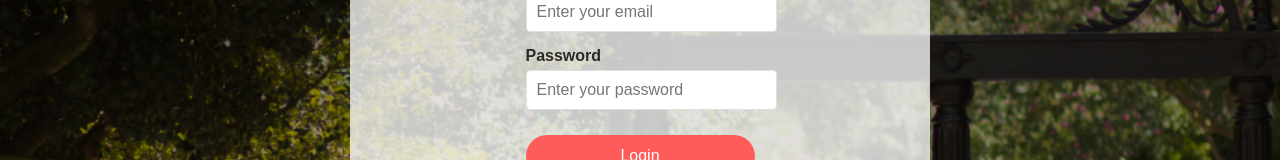
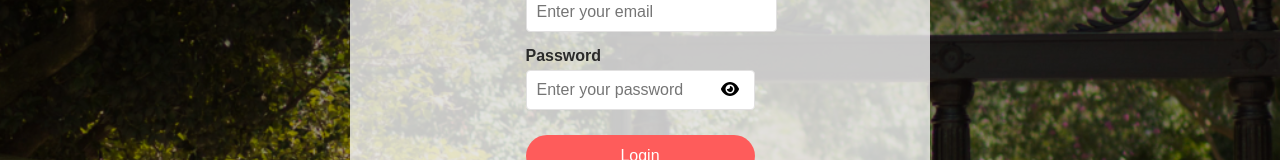
Before and after one commit to alyssa-hong/CampusConnect, a Next.js app: page /login in a window 1280 px wide. Shown: the part 219-379 px from the top of the page. Built offline with nearby package versions, Linux system fonts and the light colour scheme.

Commit message:
fixed user settings, and added toggle password feature for login

```diff
--- a/src/components/Footer/Footer.tsx
+++ b/src/components/Footer/Footer.tsx
@@ -1,12 +1,11 @@
 import React from 'react';
 import Link from 'next/link';
-import { FaGithub } from 'react-icons/fa'; // Import GitHub logo from react-icons
-import './Footer.css'; // Import the Footer CSS
+import { FaGithub } from 'react-icons/fa';
+import './Footer.css';
 
 const Footer: React.FC = () => {
   return (
     <footer className="footer">
-      {/* GitHub Link */}
       <a
         href="https://github.com/alyssa-hong/campusConnect"
         target="_blank"
--- a/src/pages/api/getUser.ts
+++ b/src/pages/api/getUser.ts
@@ -1,4 +1,3 @@
-// pages/api/getUser.ts (or .js)
 import { NextApiRequest, NextApiResponse } from 'next';
 import connectMongoDB from '../../libs/mongodb';
 import User from '../../models/user';
--- a/src/pages/api/signup.ts
+++ b/src/pages/api/signup.ts
@@ -1,5 +1,6 @@
 import User from '@/models/user';
 import connectMongoDB from '@/libs/mongodb';
+import bcrypt from 'bcryptjs';
 import { NextApiRequest, NextApiResponse } from 'next';
 
 export default async function handler(req: NextApiRequest, res: NextApiResponse) {
@@ -10,20 +11,38 @@ export default async function handler(req: NextApiRequest, res: NextApiResponse)
       // Ensure the database is connected
       await connectMongoDB();
 
-      // Create the new user with firstName and lastName (no need to hash the password)
+      // Check if the email or username already exists
+      const existingUser = await User.findOne({
+        $or: [{ email }, { userName }],
+      });
+
+      if (existingUser) {
+        return res.status(400).json({
+          error: 'Email or Username already exists. Please use a different one.',
+        });
+      }
+
+      // Hash the password before saving
+      const hashedPassword = await bcrypt.hash(password, 10);
+
+      // Create the new user
       const user = new User({
         firstName,
         lastName,
         email,
-        password,  // Store the password as plain text, it'll be hashed automatically by pre('save')
+        password: hashedPassword, // Save the hashed password
         userName,
       });
 
+      // Save the user to the database
       await user.save();
+
       res.status(201).json({ message: 'User created successfully' });
     } catch (error) {
-      console.error('Error creating user: ', error);
-      res.status(500).json({ error: 'Error creating user' });
+      console.error('Error creating user:', error);
+      res.status(500).json({
+        error: 'An unexpected error occurred while creating the user.',
+      });
     }
   } else {
     res.status(405).json({ error: 'Method not allowed' });
--- a/src/pages/api/updateUser.ts
+++ b/src/pages/api/updateUser.ts
@@ -1,6 +1,6 @@
-import { getServerSession } from 'next-auth/next';  // Import getServerSession from next-auth
-import connectMongoDB from '@/libs/mongodb'; // The connectMongoDB function you created
-import User from '@/models/user'; // Import the User model
+import { getServerSession } from 'next-auth/next';
+import connectMongoDB from '@/libs/mongodb';
+import User from '@/models/user';
 import bcrypt from 'bcryptjs';
 
 export default async function handler(req, res) {
--- a/src/pages/login.tsx
+++ b/src/pages/login.tsx
@@ -2,6 +2,8 @@ import { useState } from 'react';
 import { signIn } from 'next-auth/react'; // Import signIn from next-auth
 import { useRouter } from 'next/router';
 import Link from 'next/link';
+import { FontAwesomeIcon } from '@fortawesome/react-fontawesome';
+import { faEye, faEyeSlash } from '@fortawesome/free-solid-svg-icons';
 import '../styles/Auth.css';
 
 const Login = () => {
@@ -10,6 +12,7 @@ const Login = () => {
   // State for login form
   const [email, setEmail] = useState('');
   const [password, setPassword] = useState('');
+  const [passwordVisible, setPasswordVisible] = useState(false); // State for toggling password visibility
 
   // State for handling error messages and loading state
   const [error, setError] = useState<string | null>(null);
@@ -45,9 +48,14 @@ const Login = () => {
     }
   };
 
+  // Toggle password visibility
+  const togglePasswordVisibility = () => {
+    setPasswordVisible(!passwordVisible);
+  };
+
   return (
     <>
-    <div className='title'>
+      <div className="title">
         <h1>Welcome back to Campus Connect!</h1>
       </div>
       <div className="auth-container">
@@ -73,8 +81,9 @@ const Login = () => {
             {/* Password Input */}
             <div className="input-box">
               <label htmlFor="password">Password</label>
+              <div className="password-container">
                 <input
-              type="password"
+                  type={passwordVisible ? 'text' : 'password'} // Change input type based on visibility state
                   id="password"
                   name="password"
                   placeholder="Enter your password"
@@ -82,12 +91,20 @@ const Login = () => {
                   onChange={(e) => setPassword(e.target.value)}
                   required
                 />
+                <button
+                  type="button"
+                  className="toggle-password"
+                  onClick={togglePasswordVisibility}
+                  aria-label={passwordVisible ? 'Hide password' : 'Show password'}
+                >
+                  <FontAwesomeIcon icon={passwordVisible ? faEyeSlash : faEye} />
+                </button>
+              </div>
             </div>
 
             {/* Display error message if login fails */}
             {error && <p className="error-text">{error}</p>}
 
-          {/* Submit Button */}
             <button
               type="submit"
               className="auth-button login-button"
--- a/src/styles/Auth.css
+++ b/src/styles/Auth.css
@@ -131,3 +131,22 @@ body {
   .valid-text {
     animation: fadeIn 0.3s ease-in-out;
   }
+
+  .password-container {
+    display: flex;
+    align-items: center;
+    position: relative;
+  }
+
+  .password-container input {
+    flex: 1;
+  }
+
+  .toggle-password {
+    position: absolute;
+    right: 10px;
+    background: none;
+    border: none;
+    cursor: pointer;
+    font-size: 16px;
+  }
--- a/src/styles/Profile.css
+++ b/src/styles/Profile.css
@@ -1,4 +1,3 @@
-/* General Styles */
 body {
   margin: 0;
   padding: 0;
```
Also changed, not shown: src/pages/profile.tsx (+3 -5 lines), src/pages/signup.tsx (+3 -7 lines). Lines whose indentation alone changed are shown as unchanged.
